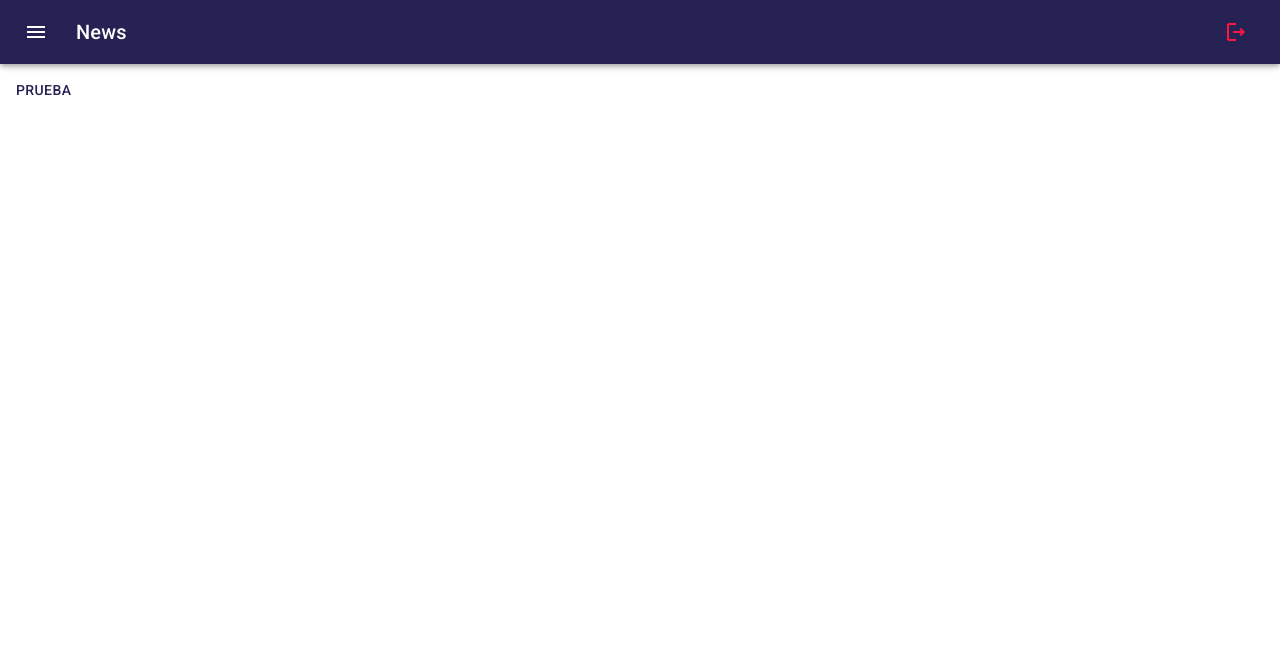
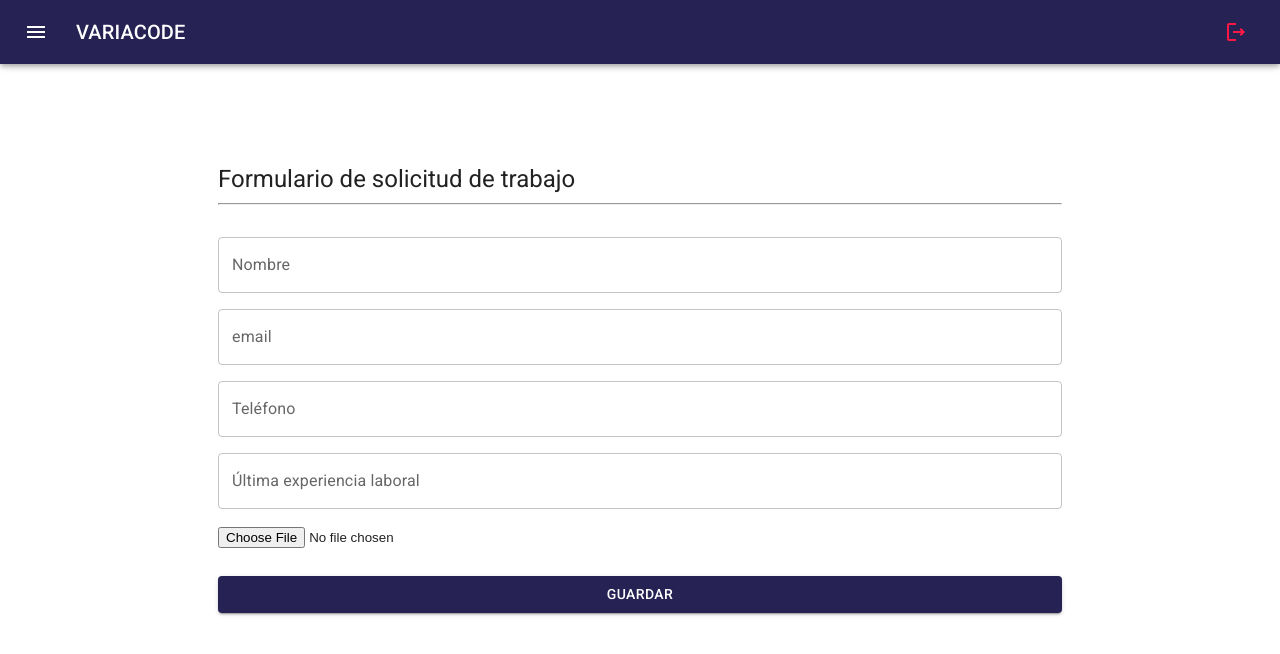
Before and after one commit to aramirezm89/job-posting, a React (Create React App) app: page /jobAplicant in a window 1280 px wide. Before the commit this address led to /. Shown: the top 654 px of the page. Built offline with nearby package versions, Linux system fonts and the light colour scheme.

Commit message:
JobPostulantForm

```diff
--- a/package.json
+++ b/package.json
@@ -11,11 +11,13 @@
     "@testing-library/react": "^13.4.0",
     "@testing-library/user-event": "^13.5.0",
     "axios": "^1.2.1",
+    "formik": "^2.2.9",
     "react": "^18.2.0",
     "react-dom": "^18.2.0",
     "react-router-dom": "^6.4.3",
     "react-scripts": "5.0.1",
-    "web-vitals": "^2.1.4"
+    "web-vitals": "^2.1.4",
+    "yup": "^0.32.11"
   },
   "scripts": {
     "start": "react-scripts start",
--- a/src/auth/routes/AuthRotes.jsx
+++ b/src/auth/routes/AuthRoutes.jsx
@@ -2,7 +2,7 @@ import React from 'react'
 import { Navigate, Route, Routes } from 'react-router-dom'
 import { LoginPage, RegisterPage } from '../pages'
 
-export const AuthRotes = () => {
+export const AuthRoutes = () => {
   return (
     <Routes>
       <Route path="login" element={<LoginPage />} />
--- a/src/jobposting/components/NavBar.jsx
+++ b/src/jobposting/components/NavBar.jsx
@@ -6,7 +6,7 @@ import { useMemo } from "react";
 
 export const NavBar = ({ drawerWith = 240, handdleDrawer }) => {
 
-  const stado = useMemo(() => handleBreakpoints, [handdleDrawer]);
+  const stado = useMemo(() => handdleDrawer, [handdleDrawer]);
   return (
     <AppBar
       position="fixed"
@@ -27,7 +27,7 @@ export const NavBar = ({ drawerWith = 240, handdleDrawer }) => {
           <MenuOutlined />
         </IconButton>
         <Typography variant="h6" component="div" sx={{ flexGrow: 1 }}>
-          News
+          VARIACODE
         </Typography>
         <IconButton color="error">
           <LogoutOutlined />
--- /dev/null
+++ b/src/jobposting/components/SideBarMenuItems.jsx
@@ -0,0 +1,38 @@
+import { List, ListItem, ListItemButton, ListItemIcon } from "@mui/material";
+import { Home,Label,LinkedIn } from "@mui/icons-material";
+import { useState } from "react";
+import { NavLink, useSearchParams } from "react-router-dom";
+
+const menu = [
+    { label: "Home", icon: <Home />, path: "/" },
+    { label: "Linkedin", icon: <LinkedIn />, path: "/" },
+    { label: "Opcion2", icon: <Label />, path: "/" }
+];
+
+export const SideBarMenuItems = () => {
+  const [selectedItem, setSelectedItem] = useState();
+
+  const handleSelectItem = (index) => {
+    setSelectedItem(index);
+  };
+
+
+
+  return (
+    <List sx={{pt:0}}>
+      {menu.map((item, index) => (
+        <ListItem key={item.label} disablePadding>
+          <ListItemButton
+            selected={index === selectedItem}
+            onClick={() => handleSelectItem(index)}
+          >
+            <ListItemIcon>{item.icon}</ListItemIcon>
+            <NavLink style={{textDecoration:"none",color:"grey"}} to={item.path}>
+                {item.label}
+            </NavLink>
+          </ListItemButton>
+        </ListItem>
+      ))}
+    </List>
+  );
+};
--- a/src/jobposting/layout/JobPostingLayout.jsx
+++ b/src/jobposting/layout/JobPostingLayout.jsx
@@ -26,7 +26,7 @@ export const JobPostingLayout = ({children}) => {
         openDrawer={open}
         handdleDrawer={handdleDrawer}
       />
-      <Box component="main" sx={{ flexGrow: 1, p: 1, mt: 8 }}>
+      <Box component="main" sx={{ flexGrow: 1, p: 1, m:10 }}>
         {children}
       </Box>
     </Box>
--- /dev/null
+++ b/src/jobposting/pages/JobAplicant.jsx
@@ -0,0 +1,175 @@
+/* eslint-disable no-useless-escape */
+import { Button, Grid, TextField, Typography } from "@mui/material";
+import { Box } from "@mui/system";
+import { useFormik } from "formik";
+import React from "react";
+import * as yup from "yup";
+import { JobPostingLayout } from "../layout/JobPostingLayout";
+
+
+const validationSchema = yup.object({
+  name: yup
+    .string("Ingresa tu nombre completo")
+    .required("El nombre es requerido"),
+  email: yup
+    .string("Ingresa tu nombre completo")
+    .email("Ingresa un email valido")
+    .required("El nombre es requerido"),
+  phone: yup
+    .string("Ingresa tú numero de telefonico")
+    .required("El teléfono es requerido")
+    .matches(
+      /^[\(]?[\+]?(\d{2}|\d{3})[\)]?[\s]?((\d{6}|\d{8})|(\d{3}[\*\.\-\s]){2}\d{3}|(\d{2}[\*\.\-\s]){3}\d{2}|(\d{4}[\*\.\-\s]){1}\d{4})|\d{8}|\d{10}|\d{12}$/
+    ,"error"),
+  lastLaboralExperience: yup.string("Inresa tú ultima experiencia laboral").required("La última experiencia laboral es requerida"),
+  curriculum:yup.mixed().required('Curriculum requerido')
+});
+export const JobAplicant = () => {
+
+
+
+    const onSubmitForm = (values,actions) =>{
+
+        console.log(values)
+
+        actions.resetForm();
+    }
+
+
+    const formik = useFormik({
+
+        initialValues:{
+            name:'',
+            email:'',
+            phone:'',
+            lastLaboralExperience:'',
+            curriculum : null
+        },
+        validationSchema:validationSchema,
+        onSubmit:onSubmitForm
+
+    })
+
+    const {values,errors,handleChange,handleSubmit,touched,setErrors,isSubmitting} = formik;
+
+      const handleFileInput = (event) => {
+        const {target} = event;
+
+        if (target.files[0].type !== "application/pdf") {
+          setErrors({curriculum:'dfadfad'})
+        }
+
+        handleChange(event);
+
+      };
+  return (
+    <>
+      <JobPostingLayout>
+        <Grid
+          container
+          sx={{ minHeight: "75vh" }}
+          display="grid"
+          justifyContent="center"
+          alignContent="center"
+        >
+          <Grid item sx={{ mb: 3 }}>
+            <Typography variant="h5">
+              Formulario de solicitud de trabajo
+            </Typography>
+            <hr />
+          </Grid>
+
+          <Grid item>
+            <form onSubmit={handleSubmit}>
+              <TextField
+                fullWidth
+                sx={{ mb: 2 }}
+                id="name"
+                name="name"
+                label="Nombre"
+                value={values.name}
+                onChange={handleChange}
+                error={touched.name && Boolean(errors.name)}
+                helperText={touched.email && errors.email}
+              />
+
+              <TextField
+                fullWidth
+                sx={{ mb: 2 }}
+                id="email"
+                name="email"
+                label="email"
+                value={values.email}
+                onChange={handleChange}
+                error={touched.email && Boolean(errors.email)}
+                helperText={touched.email && errors.email}
+              />
+
+              <TextField
+                fullWidth
+                sx={{ mb: 2 }}
+                id="phone"
+                name="phone"
+                label="Teléfono"
+                value={values.phone}
+                onChange={handleChange}
+                error={touched.phone && Boolean(errors.phone)}
+                helperText={touched.phone && errors.phone}
+              />
+
+              <TextField
+                fullWidth
+                sx={{ mb: 2 }}
+                id="lastLaboralExperience"
+                name="lastLaboralExperience"
+                label="Última experiencia laboral"
+                value={values.lastLaboralExperience}
+                onChange={handleChange}
+                error={touched.phone && Boolean(errors.lastLaboralExperience)}
+                helperText={
+                  touched.lastLaboralExperience && errors.lastLaboralExperience
+                }
+              />
+
+              <Grid item sx={{ mb: 2 }}>
+                <input
+                  id="curriculum"
+                  name="curriculum"
+                  type="file"
+                  accept=".pdf"
+                  onChange={handleFileInput}
+                  style={{ marginBottom: "12px" }}
+                />
+                {
+                   (touched.phone && Boolean(errors.lastLaboralExperience)) &&
+                  <Box>
+                    <small
+                      style={{
+                        color: "#ff1744",
+                        fontSize: "12px",
+                        margin: "0px 14px  ",
+                      }}
+                    >
+                      {touched.curriculum && errors.curriculum}
+                    </small>
+                  </Box>
+
+                }
+              </Grid>
+
+              <Button
+                color="primary"
+                variant="contained"
+                fullWidth
+                type="submit"
+                disabled={isSubmitting}
+              >
+                Guardar
+              </Button>
+            </form>
+          </Grid>
+        </Grid>
+      </JobPostingLayout>
+    </>
+  );
+};
--- a/src/jobposting/pages/JobPostingPage.jsx
+++ b/src/jobposting/pages/JobPostingPage.jsx
@@ -1,23 +1,35 @@
 import { Button } from '@mui/material';
 import React from 'react';
+import { useSearchParams } from 'react-router-dom';
 import jobPostingAPi from '../../api/jobPostingApi';
 
 import { JobPostingLayout } from '../layout/JobPostingLayout';
 
 export const JobPostingPage = () => {
 
-  const getCodeLinkedin = () =>{
+   const [params] = useSearchParams();
+  const getCodeLinkedin = async () =>{
    try {
-    const response = jobPostingAPi.post("/auth");
-    console.log(response);
+      const { data } = await jobPostingAPi.get("/auth");
+      console.log(data.link);
+     window.location.href = data.link;
    } catch (error) {
     console.log(error)
    }
   }
 
+ const handleUrlParams = async () => {
+  const code  = params.get('code');
+
+  await jobPostingAPi.post('/auth',{code})
+
+ };
+
   return (
-  <JobPostingLayout>
-      <Button onClick={getCodeLinkedin} >Prueba</Button>
-  </JobPostingLayout>
+    <JobPostingLayout>
+      <Button onClick={getCodeLinkedin}>Prueba</Button>
+
+      <Button onClick={handleUrlParams}>Obtener code</Button>
+    </JobPostingLayout>
   );
 }
--- /dev/null
+++ b/src/jobposting/pages/LinkedinPage.jsx
@@ -0,0 +1,7 @@
+import React from 'react'
+
+export const LinkedinPage = () => {
+  return (
+    <div>LinkedinPage</div>
+  )
+}
--- a/src/jobposting/routes/JobPostingRoutes.jsx
+++ b/src/jobposting/routes/JobPostingRoutes.jsx
@@ -1,12 +1,16 @@
 import React from 'react'
-import { Route, Routes } from 'react-router-dom'
+import { Navigate, Route, Routes } from 'react-router-dom'
 import { JobPostingPage } from '../pages'
+import { JobAplicant } from '../pages/JobAplicant'
+import { LinkedinPage } from '../pages/LinkedinPage'
 
 export const JobPostingRoutes = () => {
   return (
    <Routes>
        <Route path='/' element={<JobPostingPage/>} />
-       <Route path='/*' element={<JobPostingPage/>} />
+       <Route path='/linkedin' element={<LinkedinPage/>} />
+       <Route path='/jobAplicant' element={<JobAplicant/>} />
+       <Route path='/*' element={<Navigate to="/"/>} />
    </Routes>
   )
 }
--- a/src/router/AppRouter.jsx
+++ b/src/router/AppRouter.jsx
@@ -1,25 +1,19 @@
 import React from "react";
 import { Navigate, Route, Routes } from "react-router-dom";
-import { AuthRotes } from "../auth/routes/AuthRotes";
+import { AuthRoutes } from "../auth/routes/AuthRoutes";
 import { JobPostingRoutes } from "../jobposting/routes/JobPostingRoutes";
 
 export const AppRouter = () => {
   const status = "authenticated"; /* "not-authenticated" */
   return (
     <Routes>
-      (
-      {status === "not-authenticated" ? (
-        <>
-          <Route path="/auth/*" element={<AuthRotes />} />
-          <Route path="/auth/*" element={<Navigate to="./auth" />} />
-        </>
+      {status === "authenticated" ? (
+        <Route path="/*" element={<JobPostingRoutes/>} />
       ) : (
-        <>
-          <Route path="/" element={<JobPostingRoutes />} />
-          <Route path="/*" element={<Navigate to="/" />} />
-        </>
+        <Route path="auth/" element={<AuthRoutes />} />
       )}
-      )
+
+      <Route path="/*" element={<Navigate to="/auth/login" />} />
     </Routes>
   );
 };
```
Also changed, not shown: src/jobposting/components/SideBar.jsx (+11 -7 lines), 2 other files (tests, documents, lock files or other folders).
